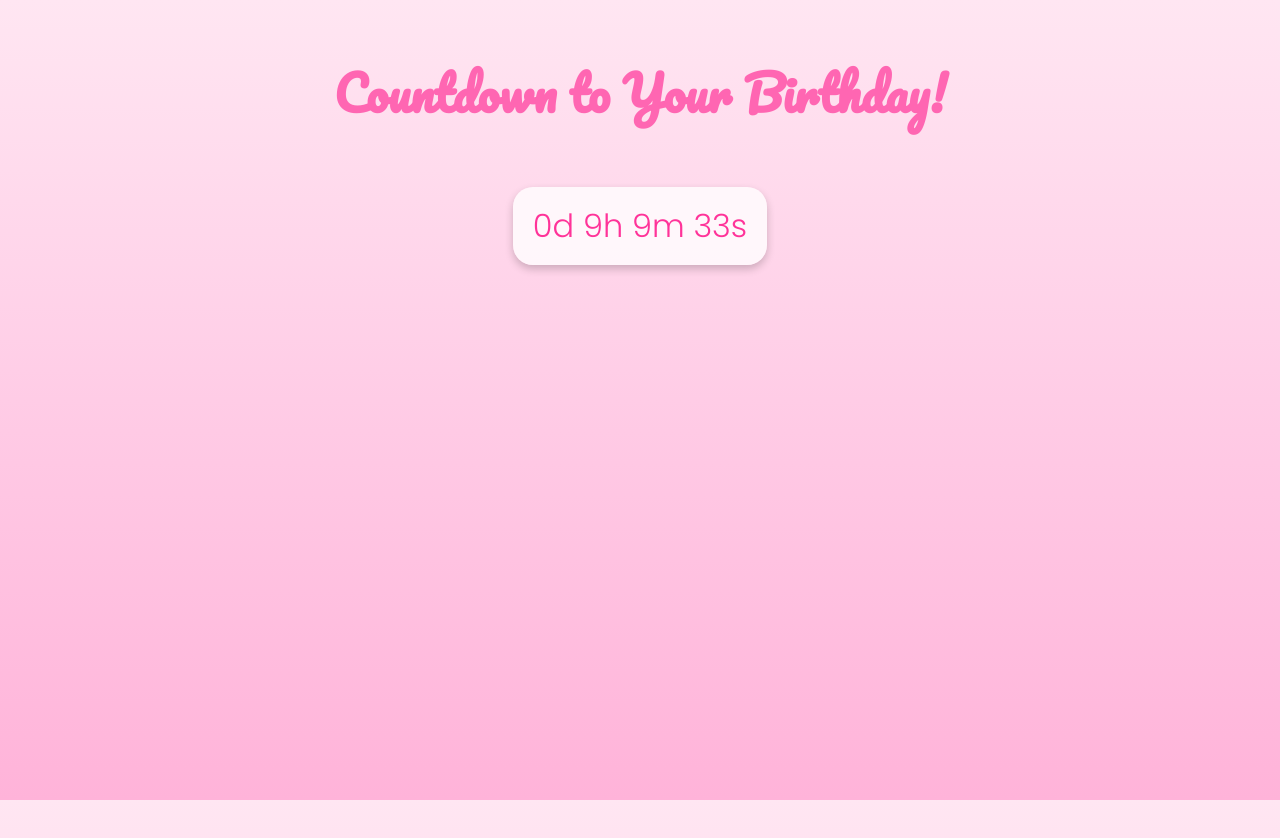
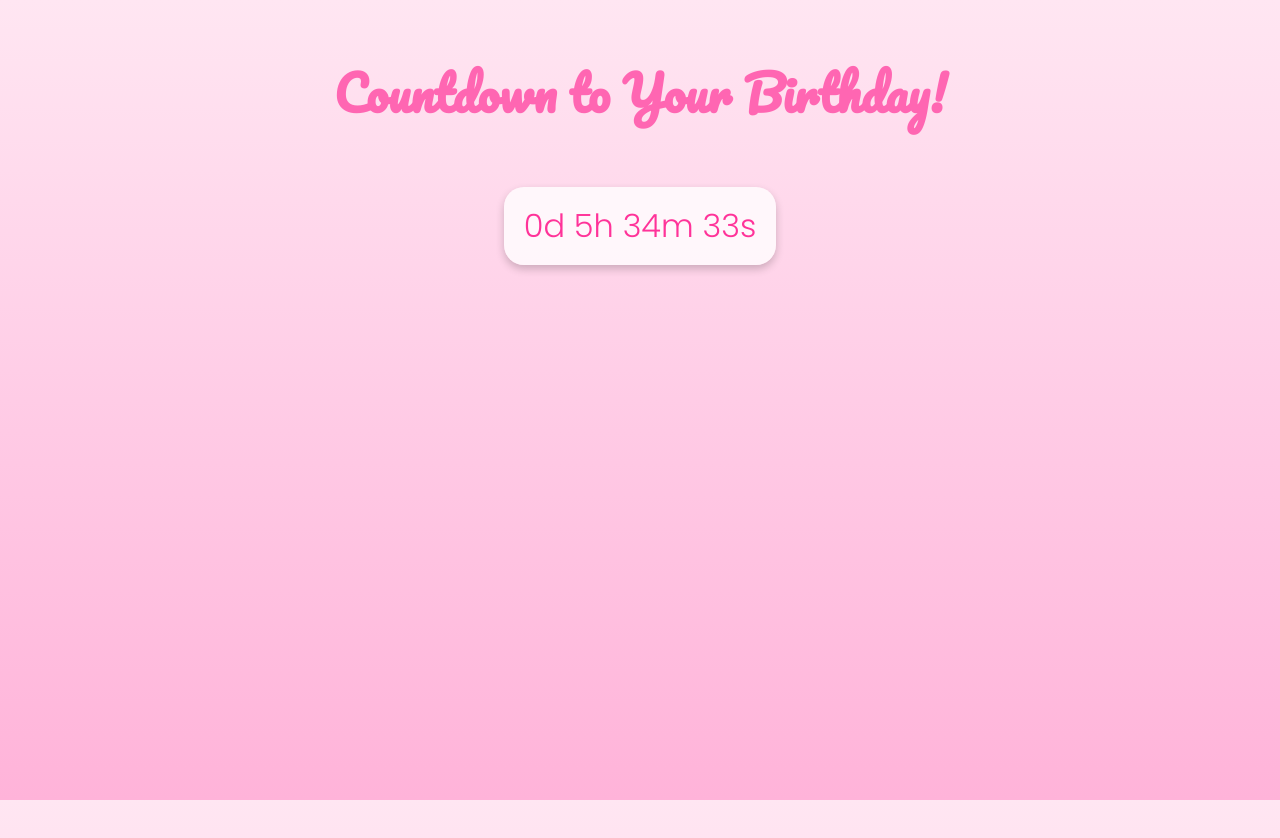
Before and after one commit to Srushti707/birthday, a plain HTML site: page index.html in a window 1280 px wide. Drawn offline with Linux system fonts and the light colour scheme.

Commit message:
Update index.html

```diff
--- a/index.html
+++ b/index.html
@@ -84,7 +84,7 @@
     <script>
         const countdownElement = document.getElementById('countdown');
         const giftContainer = document.getElementById('gift-container');
-        const birthday = new Date(2025, 0, 1, 22, 0, 0); // January 1, 2025, 10:00 PM (local time)
+        const birthday = new Date(2025, 0, 1, 18, 25, 0); // January 1, 2025, 10:00 PM (local time)
 
         const updateCountdown = () => {
             const now = new Date();
```
